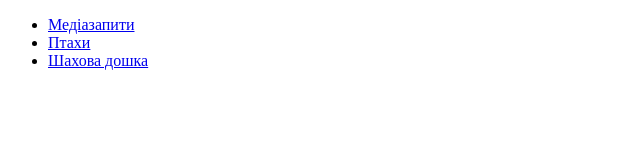
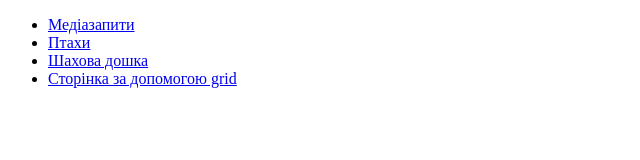
Before and after one commit to akhadovajeniia/akhadova.github.io, a plain HTML site: page index.html in a window 1280 px wide. Shown: the whole page, without its empty margins (0-640 px from the left). Drawn offline with Linux system fonts and the light colour scheme.

Commit message:
Update index.html

```diff
--- a/index.html
+++ b/index.html
@@ -15,6 +15,9 @@
 		<li>
 			<a href="dask.html">Шахова дошка</a>
 		</li>
+<li>
+			<a href="grid.html">Сторінка за допомогою grid</a>
+		</li>
 	</ul>
 </div>
 
```
